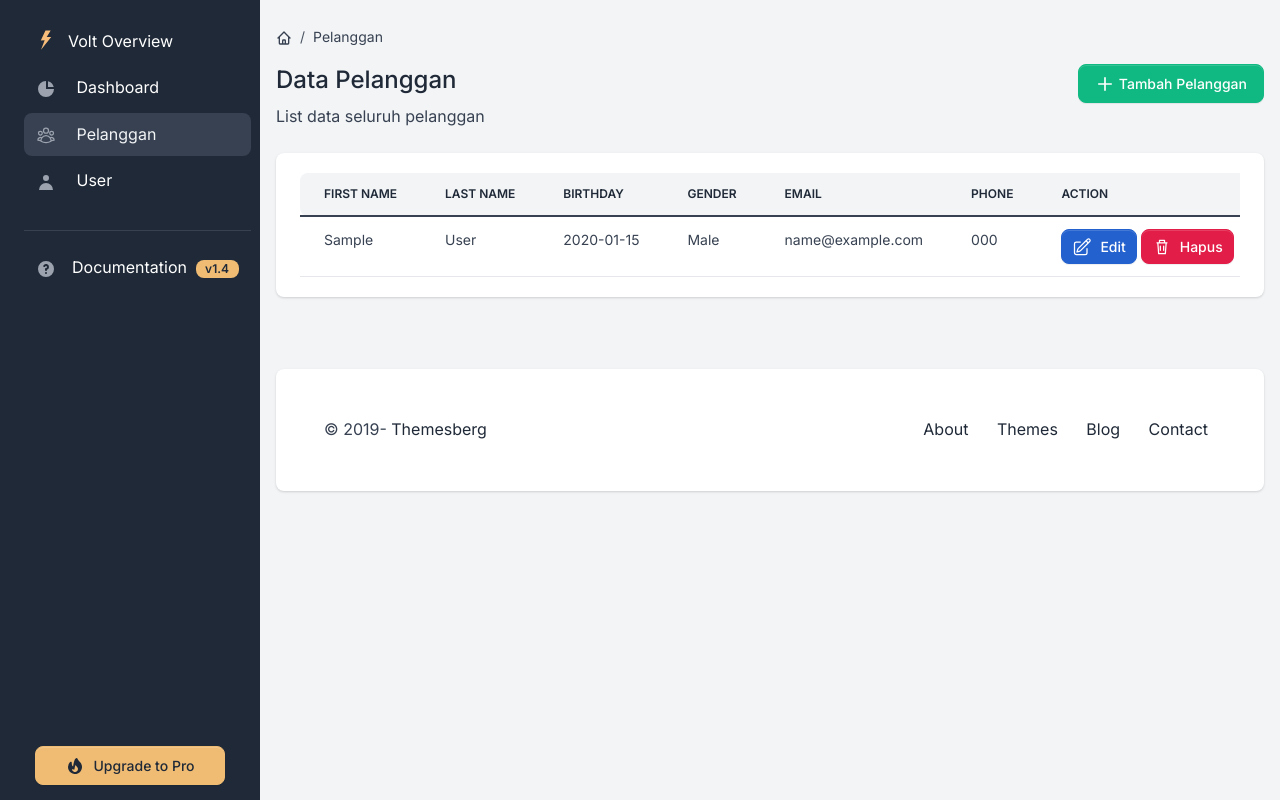
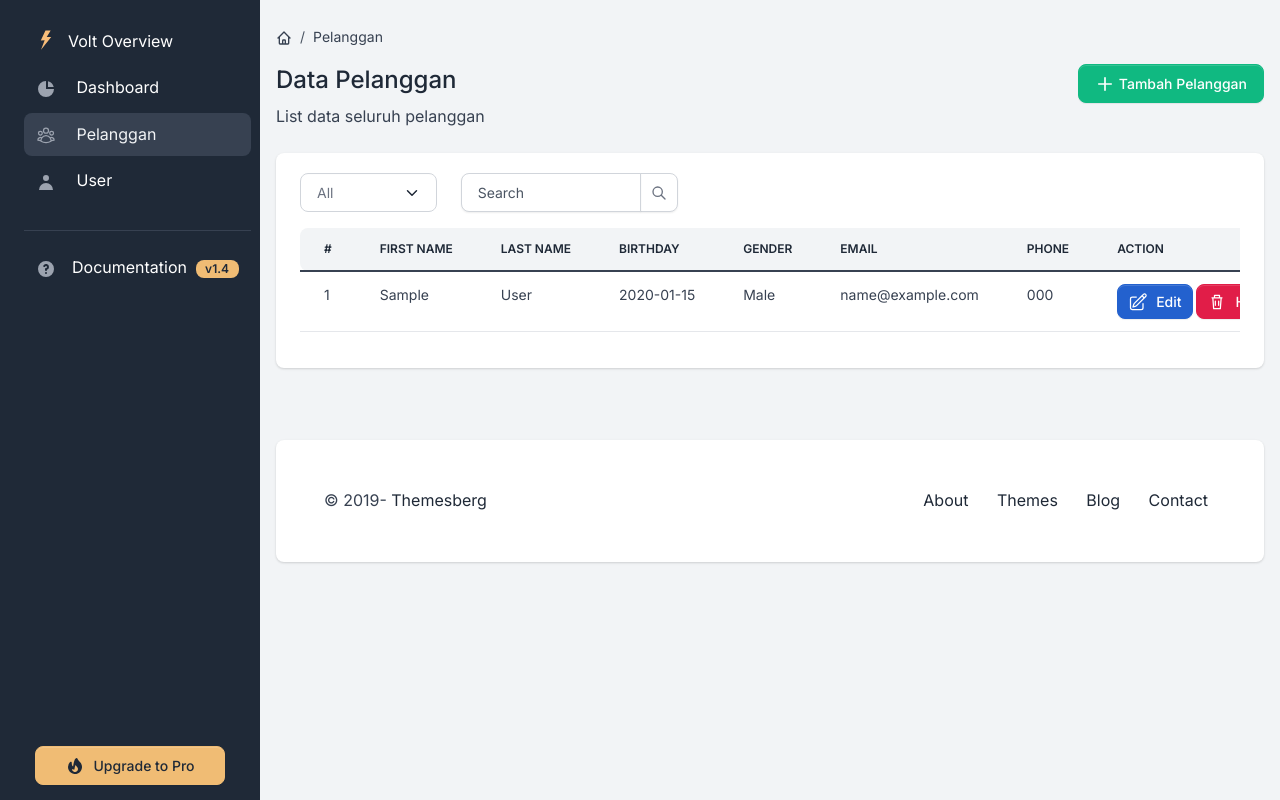
Before and after one commit to Ronita2006-bit/Rep_Ronita, a Laravel app: page /pelanggan in a window 1280 px wide. Run offline with Laravel 12, Linux system fonts and the light colour scheme; tables that the repository leaves empty hold one stand-in row (values such as "Sample post").

Commit message:
Pertemuan 10

```diff
--- a/app/Http/Controllers/PelangganController.php
+++ b/app/Http/Controllers/PelangganController.php
@@ -11,8 +11,16 @@ class PelangganController extends Controller
     /**
      * Display a listing of the resource.
      */
-public function index(){
-    $data['dataPelanggan'] = Pelanggan::all();
+public function index(Request $request)
+{
+    $filterableColumns = ['gender'];
+    $searchableColumns = ['first_name', 'last_name', 'email'];
+
+    $data['dataPelanggan'] = Pelanggan::filter($request, $filterableColumns)
+        ->search($request, $searchableColumns)
+        ->paginate(10)
+        ->withQueryString();
+
     return view('admin.pelanggan.index', $data);
 }
 
--- a/app/Models/Pelanggan.php
+++ b/app/Models/Pelanggan.php
@@ -2,6 +2,7 @@
 
 namespace App\Models;
 
+use Illuminate\Database\Eloquent\Builder;
 use Illuminate\Database\Eloquent\Model;
 
 class Pelanggan extends Model
@@ -16,4 +17,26 @@ class Pelanggan extends Model
         'email',
         'phone',
     ];
+
+    public function scopeFilter(Builder $query, $request, array $filterableColumns): Builder
+    {
+        foreach ($filterableColumns as $column) {
+            if ($request->filled($column)) {
+                $query->where($column, $request->input($column));
+            }
+        }
+        return $query;
+    }
+
+    public function scopeSearch(Builder $query, $request, array $columns): Builder
+    {
+        if ($request->filled('search')) {
+            $query->where(function ($q) use ($request, $columns) {
+                foreach ($columns as $column) {
+                    $q->orWhere($column, 'LIKE', '%' . $request->search . '%');
+                }
+            });
+        }
+        return $query;
+    }
 }
--- a/resources/views/admin/pelanggan/index.blade.php
+++ b/resources/views/admin/pelanggan/index.blade.php
@@ -26,8 +26,8 @@
             <div>
                 <a href="{{ route('pelanggan.create') }}"
                     class="btn btn-success text-white d-inline-flex align-items-center">
-                    <svg class="icon icon-xs me-1" fill="none" stroke="currentColor" stroke-width="2"
-                        viewBox="0 0 24 24" xmlns="http://www.w3.org/2000/svg" aria-hidden="true">
+                    <svg class="icon icon-xs me-1" fill="none" stroke="currentColor" stroke-width="2" viewBox="0 0 24 24"
+                        xmlns="http://www.w3.org/2000/svg" aria-hidden="true">
                         <path stroke-linecap="round" stroke-linejoin="round" d="M12 4.5v15m7.5-7.5h-15" />
                     </svg>
                     Tambah Pelanggan
@@ -49,10 +49,49 @@
             <div class="card border-0 shadow mb-4">
                 <div class="card-body">
                     <div class="table-responsive">
+                        {{-- Form filter gender + search (satu form) --}}
+                        <form method="GET" action="{{ route('pelanggan.index') }}">
+                            <div class="row mb-3">
+                                <div class="col-md-2">
+                                    <select name="gender" class="form-select" onchange="this.form.submit()">
+                                        <option value="">All</option>
+                                        <option value="Male" {{ request('gender') == 'Male' ? 'selected' : '' }}>Male</option>
+                                        <option value="Female" {{ request('gender') == 'Female' ? 'selected' : '' }}>Female
+                                        </option>
+                                        <option value="Other" {{ request('gender') == 'Other' ? 'selected' : '' }}>Other
+                                        </option>
+                                    </select>
+                                </div>
+
+                                {{-- Search + Clear Search --}}
+                                <div class="col-md-3">
+                                    <div class="input-group">
+                                        <input type="text" name="search" class="form-control" placeholder="Search"
+                                            value="{{ request('search') }}">
+                                        <button type="submit" class="input-group-text">
+                                            <svg class="icon icon-xxs" fill="none" stroke="currentColor"
+                                                viewBox="0 0 24 24" xmlns="http://www.w3.org/2000/svg"
+                                                aria-hidden="true">
+                                                <path stroke-linecap="round" stroke-linejoin="round" stroke-width="2"
+                                                    d="M21 21l-6-6m2-5a7 7 0 11-14 0 7 7 0 0114 0z" />
+                                            </svg>
+                                        </button>
+                                        @if (request('search'))
+                                            <a href="{{ request()->fullUrlWithQuery(['search' => null, 'page' => null]) }}"
+                                                class="btn btn-outline-danger">
+                                                Clear
+                                            </a>
+                                        @endif
+                                    </div>
+                                </div>
+                            </div>
+                        </form>
+
                         <table id="table-pelanggan" class="table table-centered table-nowrap mb-0 rounded">
                             <thead class="thead-light">
                                 <tr>
-                                    <th class="border-0 rounded-start">First Name</th>
+                                    <th class="border-0 rounded-start">#</th>
+                                    <th class="border-0">First Name</th>
                                     <th class="border-0">Last Name</th>
                                     <th class="border-0">Birthday</th>
                                     <th class="border-0">Gender</th>
@@ -64,6 +103,9 @@
                             <tbody>
                                 @forelse ($dataPelanggan as $item)
                                     <tr>
+                                        {{-- Nomor urut berlanjut antar halaman --}}
+                                        <td>{{ ($dataPelanggan->currentPage() - 1) * $dataPelanggan->perPage() + $loop->iteration }}
+                                        </td>
                                         <td>{{ $item->first_name }}</td>
                                         <td>{{ $item->last_name }}</td>
                                         <td>{{ $item->birthday }}</td>
@@ -73,9 +115,9 @@
                                         <td>
                                             <a href="{{ route('pelanggan.edit', $item->pelanggan_id) }}"
                                                 class="btn btn-info btn-sm d-inline-flex align-items-center">
-                                                <svg class="icon icon-xs me-2" data-slot="icon" fill="none"
-                                                    stroke-width="1.5" stroke="currentColor" viewBox="0 0 24 24"
-                                                    xmlns="http://www.w3.org/2000/svg" aria-hidden="true">
+                                                <svg class="icon icon-xs me-2" data-slot="icon" fill="none" stroke-width="1.5"
+                                                    stroke="currentColor" viewBox="0 0 24 24" xmlns="http://www.w3.org/2000/svg"
+                                                    aria-hidden="true">
                                                     <path stroke-linecap="round" stroke-linejoin="round"
                                                         d="m16.862 4.487 1.687-1.688a1.875 1.875 0 1 1 2.652 2.652L10.582 16.07a4.5 4.5 0 0 1-1.897 1.13L6 18l.8-2.685a4.5 4.5 0 0 1 1.13-1.897l8.932-8.931Zm0 0L19.5 7.125M18 14v4.75A2.25 2.25 0 0 1 15.75 21H5.25A2.25 2.25 0 0 1 3 18.75V8.25A2.25 2.25 0 0 1 5.25 6H10" />
                                                 </svg>
@@ -83,16 +125,16 @@
                                             </a>
 
                                             {{-- Tombol Hapus --}}
-                                            <form action="{{ route('pelanggan.destroy', $item->pelanggan_id) }}"
-                                                method="POST" style="display: inline;"
+                                            <form action="{{ route('pelanggan.destroy', $item->pelanggan_id) }}" method="POST"
+                                                style="display: inline;"
                                                 onsubmit="return confirm('Yakin ingin menghapus data pelanggan ini?')">
                                                 @csrf
                                                 @method('DELETE')
 
                                                 <button type="submit"
                                                     class="btn btn-danger btn-sm d-inline-flex align-items-center">
-                                                    <svg class="icon icon-xs me-2" fill="none"
-                                                        stroke="currentColor" stroke-width="1.5" viewBox="0 0 24 24"
+                                                    <svg class="icon icon-xs me-2" fill="none" stroke="currentColor"
+                                                        stroke-width="1.5" viewBox="0 0 24 24"
                                                         xmlns="http://www.w3.org/2000/svg" aria-hidden="true">
                                                         <path stroke-linecap="round" stroke-linejoin="round"
                                                             d="M6 7h12M9 7V4h6v3m-8 0 1 13h8l1-13M10 11v5m4-5v5" />
@@ -104,13 +146,18 @@
                                     </tr>
                                 @empty
                                     <tr>
-                                        <td colspan="7" class="text-center text-gray-500 py-4">
+                                        <td colspan="8" class="text-center text-gray-500 py-4">
                                             Belum ada data pelanggan.
                                         </td>
                                     </tr>
                                 @endforelse
                             </tbody>
                         </table>
+
+                        {{-- Pagination (satu saja) --}}
+                        <div class="mt-3">
+                            {{ $dataPelanggan->links('pagination::bootstrap-5') }}
+                        </div>
                     </div>
                 </div>
             </div>
```
Also changed, not shown: database/seeders/CreateFirstUser.php (added, +18 -0 lines), database/seeders/CreatePelangganDummy.php (added, +29 -0 lines), 1 other file.
